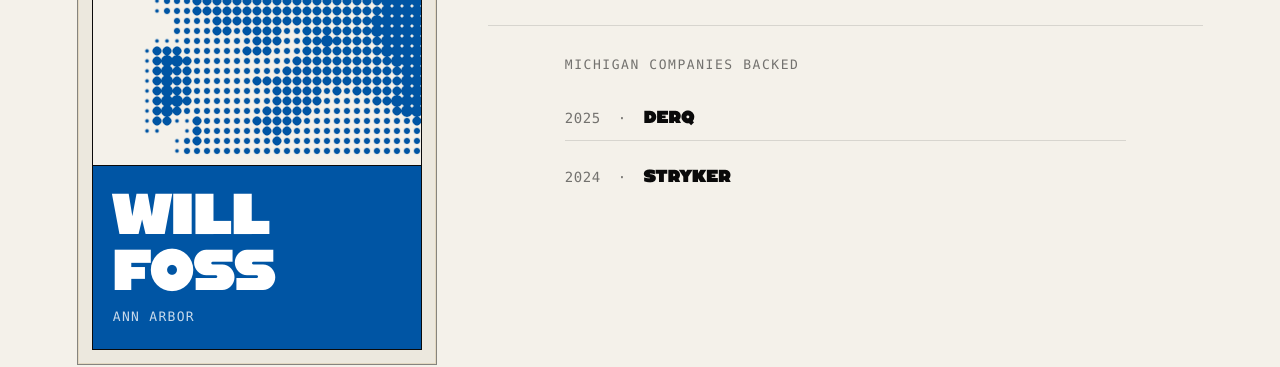
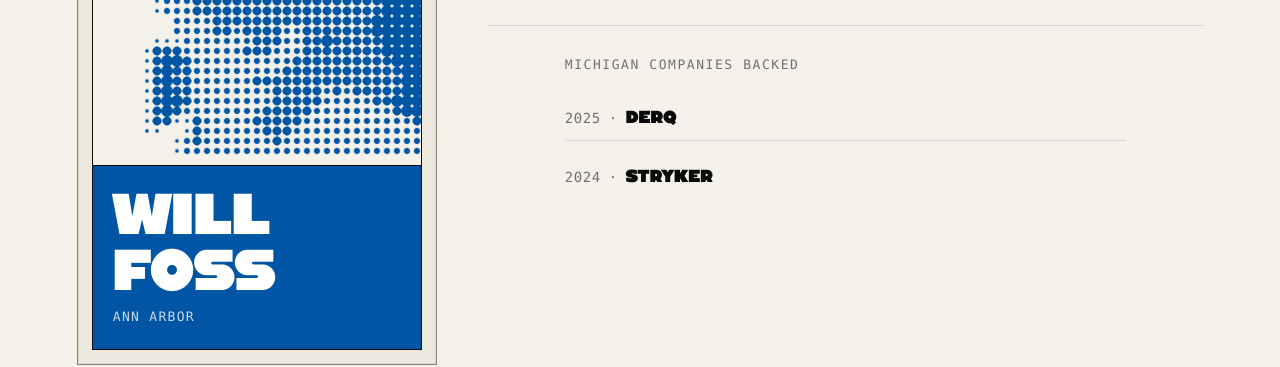
Before and after one commit to arepb/tuebor, a Jekyll site: the page built from _pledgees/will-foss.md, in a window 1280 px wide. Shown: the part 447-814 px from the top of the page. Built offline with Jekyll 4.4.1, drawn with Linux system fonts in a browser that asks for light colours.

Commit message:
fix(mobile): grid layout on pledgee backed list so long company names wrap in-column
Co-Authored-By: Claude Sonnet 4.6 <noreply@anthropic.com>

```diff
--- a/assets/css/style.scss
+++ b/assets/css/style.scss
@@ -991,6 +991,11 @@ main.page > .prose--full > section.slab {
 }
 .pledgee .backed ul { list-style: none; margin: 0; padding: 0; }
 .pledgee .backed li {
+  display: grid;
+  grid-template-columns: auto auto 1fr;
+  column-gap: 8px;
+  row-gap: 4px;
+  align-items: baseline;
   font-family: var(--mono);
   font-size: 14px;
   letter-spacing: 0.04em;
@@ -998,8 +1003,8 @@ main.page > .prose--full > section.slab {
   border-bottom: 1px solid var(--line);
 }
 .pledgee .backed li:last-child { border-bottom: none; }
-.pledgee .backed-year { color: var(--muted); margin-right: 8px; }
-.pledgee .backed-sep { color: var(--muted); margin-right: 8px; }
+.pledgee .backed-year { color: var(--muted); }
+.pledgee .backed-sep { color: var(--muted); }
 .pledgee .backed-company {
   font-family: var(--display);
   font-size: 17px;
@@ -1011,7 +1016,7 @@ main.page > .prose--full > section.slab {
 .pledgee .backed a.backed-company,
 .prose .pledgee .backed a.backed-company { border-bottom: none; }
 .pledgee .backed a.backed-company:hover { color: var(--blue); text-decoration: underline; text-underline-offset: 3px; }
-.pledgee .backed-note { color: var(--muted); font-size: 13px; display: block; margin-top: 4px; }
+.pledgee .backed-note { grid-column: 3; color: var(--muted); font-size: 13px; }
 
 .pledgee-linkedin { margin: 0 0 clamp(32px, 5vw, 56px); }
 .pledgee-hairline {
```
